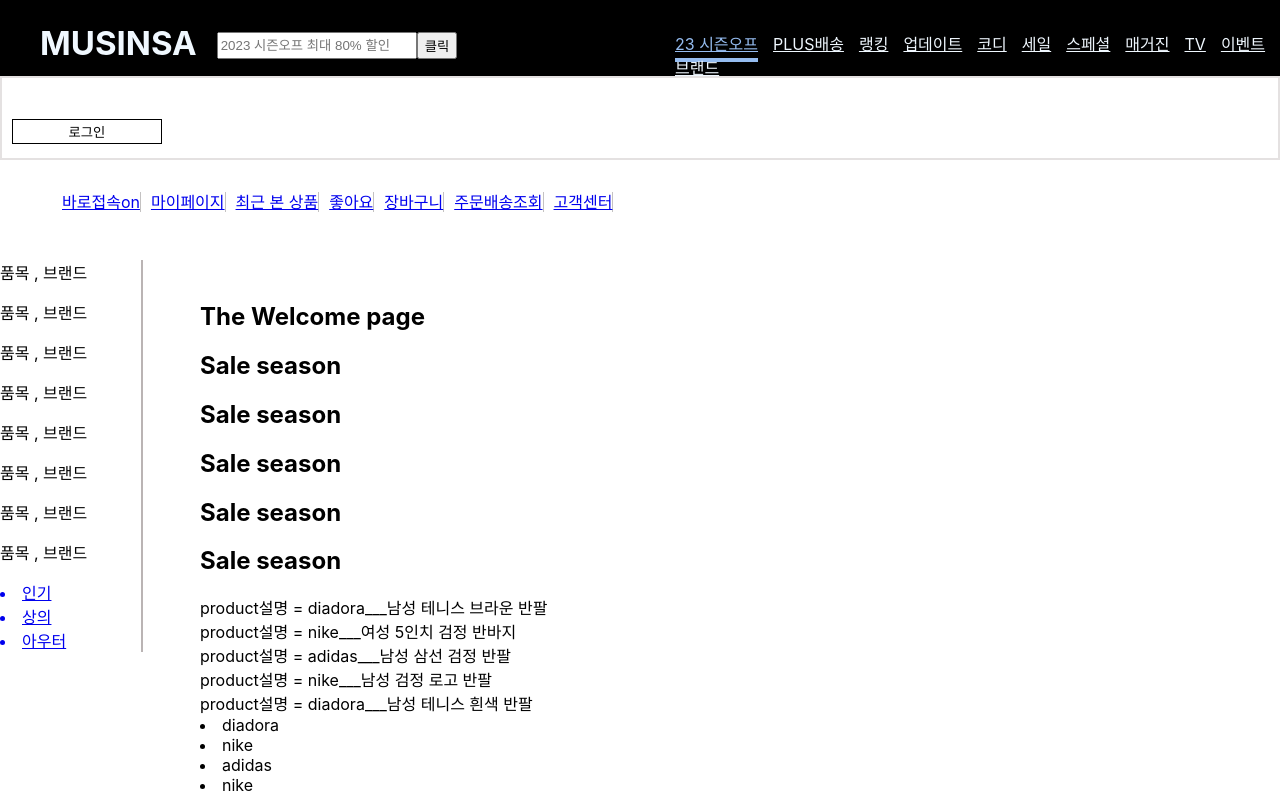
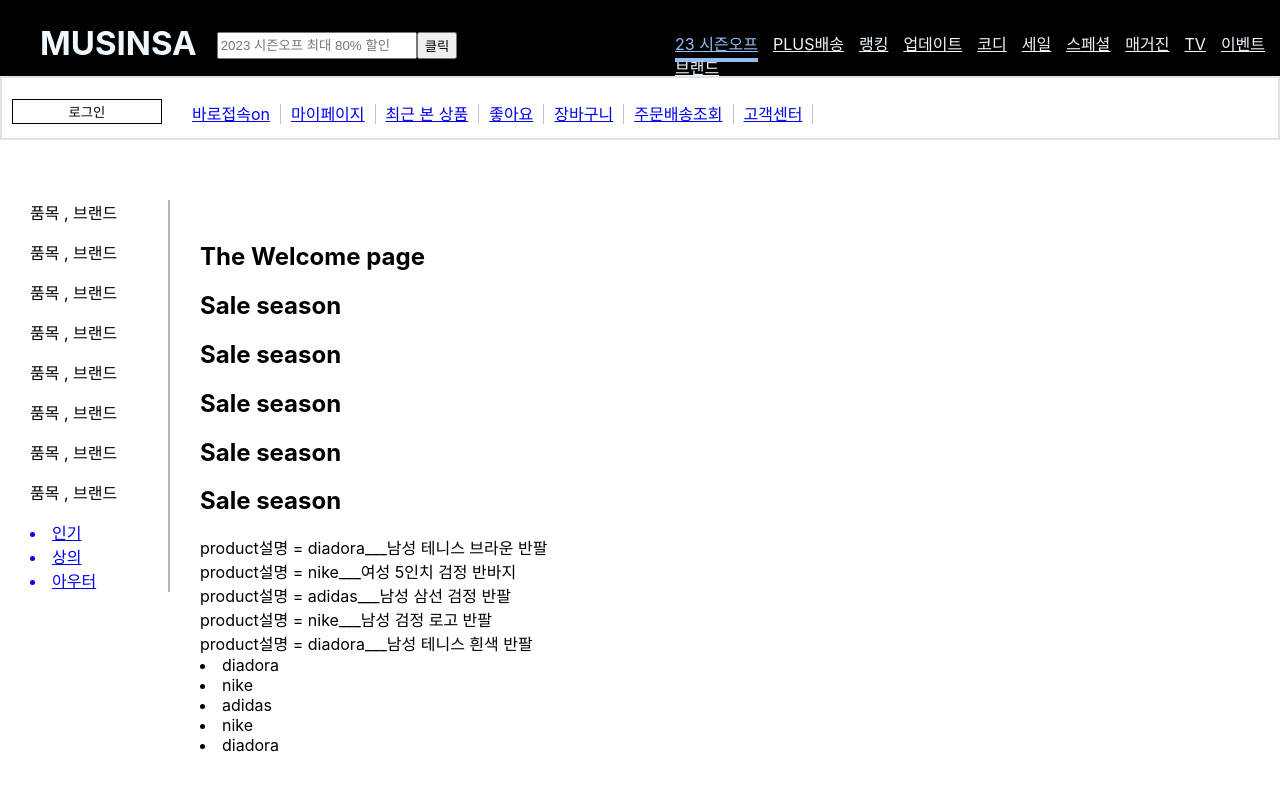
Before and after one commit to mmmjunjoy/shoppingmall, a React (Create React App) app in the folder summer/profile/: page /welcome in a window 1280 px wide. Shown: the top 796 px of the page. Built offline with nearby package versions, Linux system fonts and the light colour scheme.

Commit message:
feat : layout retouch

```diff
--- a/summer/profile/src/App.css
+++ b/summer/profile/src/App.css
@@ -37,5 +37,7 @@
     line-height: 1;
   }
   .sidebars{
-    margin-top: 100px;
+    margin-top: 60px;
+    margin-left: 30px;
+
   }
--- a/summer/profile/src/Components/SubHeader.js
+++ b/summer/profile/src/Components/SubHeader.js
@@ -8,11 +8,9 @@
             <nav className="subnav">
                 <ul >
                     <div className="subs">
-                        <div className="loginclick" >
-                            <div >
+                        <div className="loginclicks" >
+
                                 <h2 ><button className="loginbutton">로그인</button></h2>
-                            </div>
-
 
                         </div>
 
--- a/summer/profile/src/styles/subheader.css
+++ b/summer/profile/src/styles/subheader.css
@@ -1,25 +1,28 @@
 
 .subs{
-    float:center;
-    width: 50%;
+    float:left;
 }
 
-.loginclick{
-    float: left;
+.loginclicks{
+    float:left;
     margin-left:-30px;
+    margin-top: -20px;
+
 
 }
 
 .sublink{
-    float: left;
-    margin-top: 25px;
-    margin-left: 10px;
+    float:left;
+    margin-top: 7px;
+    margin-left: 20px;
+
 
 }
 
 .subnav{
     border: 2px solid #dad6d6b7;
-    height:80px;
+    height: 60px;
+
 
 }
 
@@ -34,5 +37,5 @@
 .subborder{
     margin-left: 10px;
     border-right: 1px solid rgb(196, 194, 194);
-
+    padding-right: 10px;
 }
```
